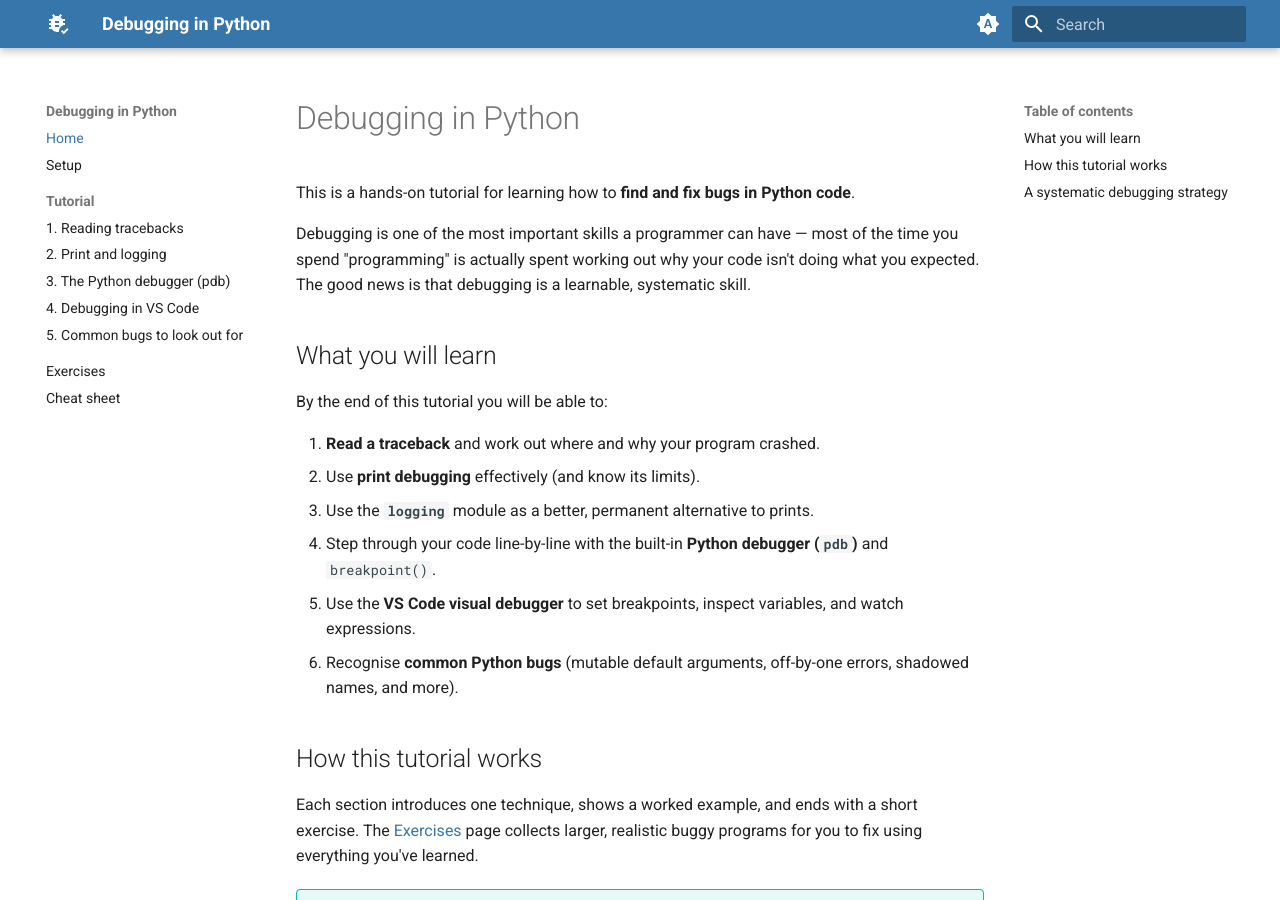
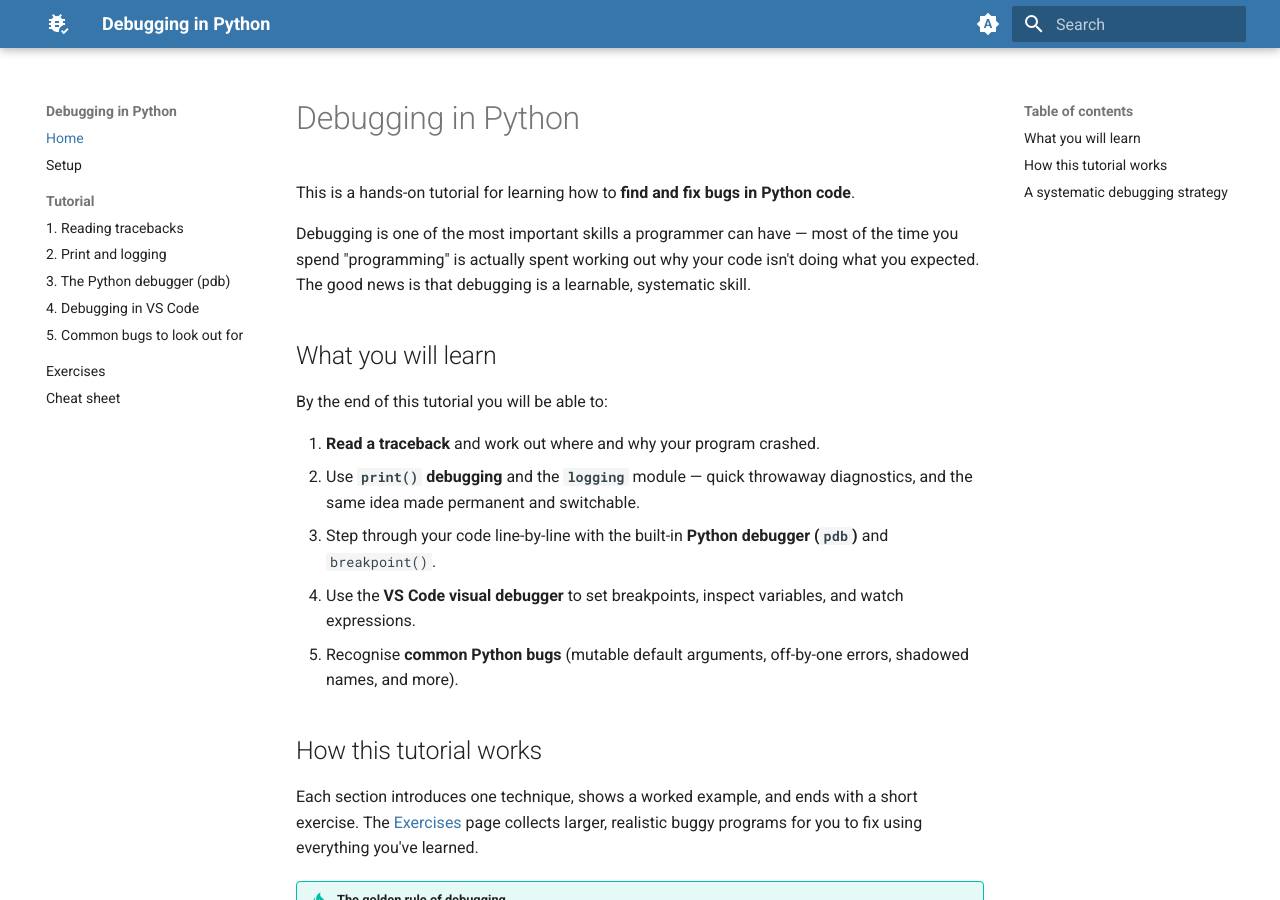
Before and after one commit to geoffreyweal/python-debugging-tutorial, an MkDocs documentation site: the page built from Documentation/docs/index.md, in a window 1280 px wide and 900 px high. Built offline with MkDocs 1.6.1 and Material for MkDocs 9.7.7, drawn with Linux system fonts in a browser that asks for light colours.

Commit message:
Update Python debugging tutorial

```diff
--- a/Documentation/docs/index.md
+++ b/Documentation/docs/index.md
@@ -9,11 +9,10 @@
 By the end of this tutorial you will be able to:
 
 1. **Read a traceback** and work out where and why your program crashed.
-2. Use **print debugging** effectively (and know its limits).
-3. Use the **`logging`** module as a better, permanent alternative to prints.
-4. Step through your code line-by-line with the built-in **Python debugger (`pdb`)** and `breakpoint()`.
-5. Use the **VS Code visual debugger** to set breakpoints, inspect variables, and watch expressions.
-6. Recognise **common Python bugs** (mutable default arguments, off-by-one errors, shadowed names, and more).
+2. Use **`print()` debugging** and the **`logging`** module — quick throwaway diagnostics, and the same idea made permanent and switchable.
+3. Step through your code line-by-line with the built-in **Python debugger (`pdb`)** and `breakpoint()`.
+4. Use the **VS Code visual debugger** to set breakpoints, inspect variables, and watch expressions.
+5. Recognise **common Python bugs** (mutable default arguments, off-by-one errors, shadowed names, and more).
 
 ## How this tutorial works
 
```
